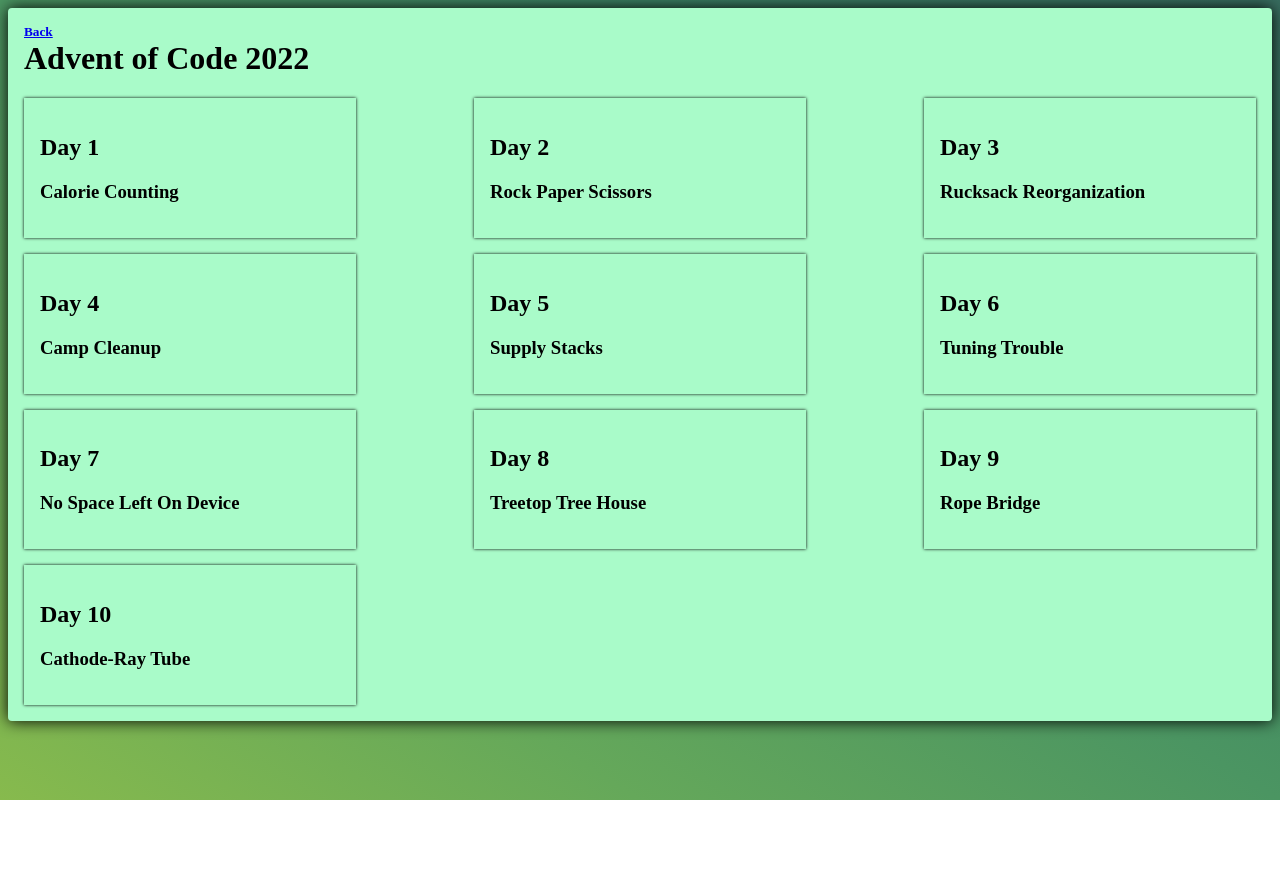
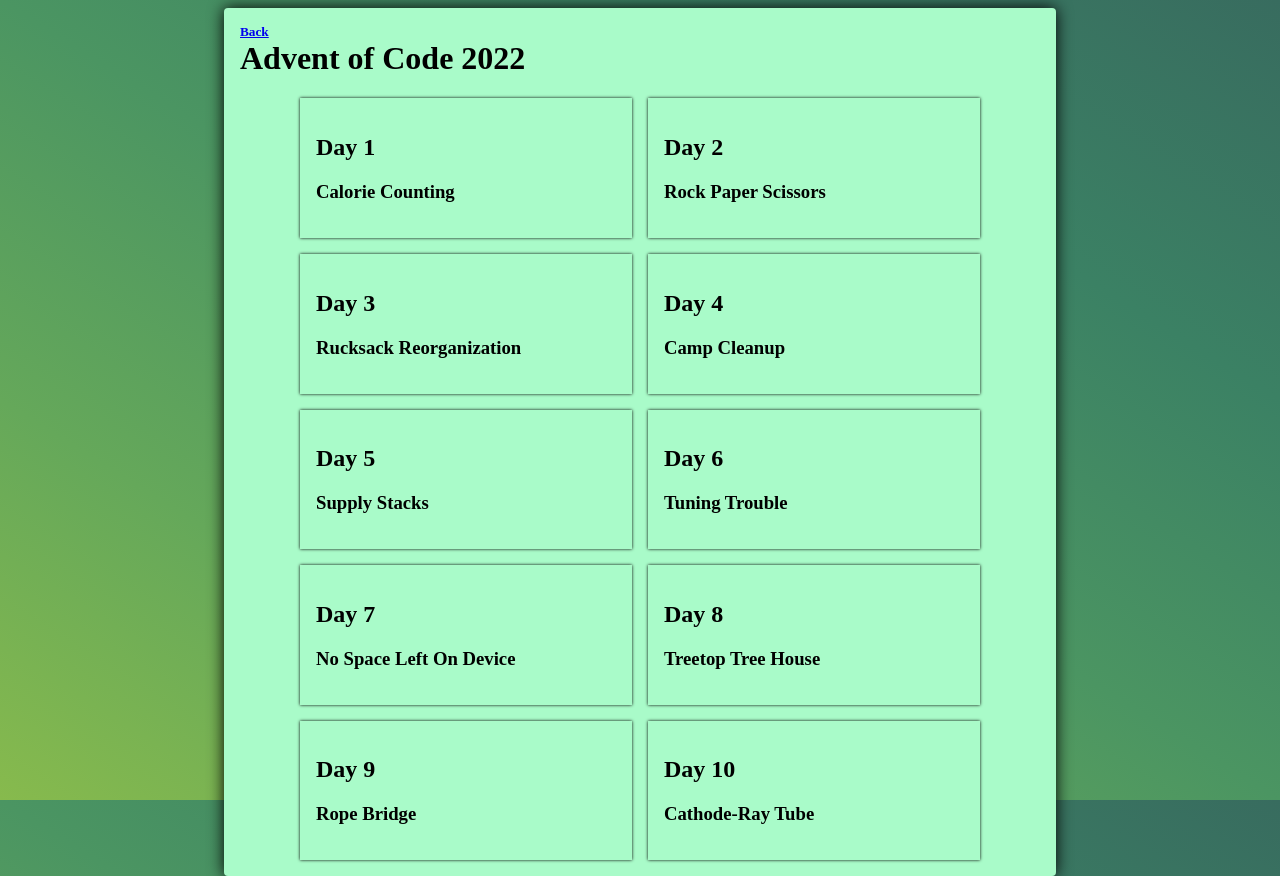
Before and after one commit to crummy/adventofcode2022, a SvelteKit app: page / in a window 1280 px wide. Before the commit the page ends 800 px from the top, so only its background shows below. Built offline with nearby package versions, Linux system fonts and the light colour scheme.

Commit message:
Fix spacing

```diff
--- a/src/routes/+page.svelte
+++ b/src/routes/+page.svelte
@@ -18,7 +18,8 @@
         display: flex;
         flex-wrap: wrap;
         grid-gap: 1em;
-        justify-content: space-between;
+        max-width: 800px;
+        justify-content: center;
     }
 
     a {
```
